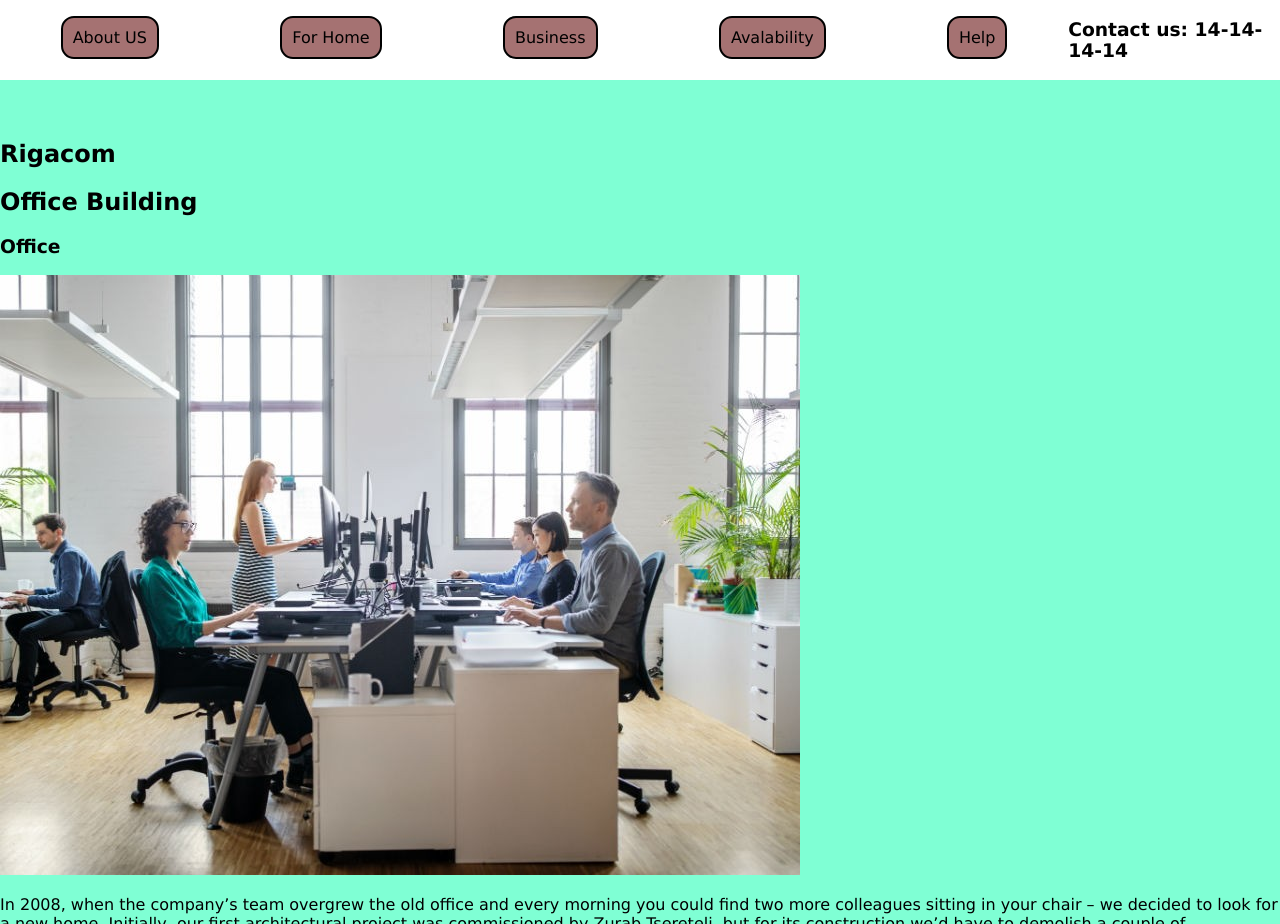
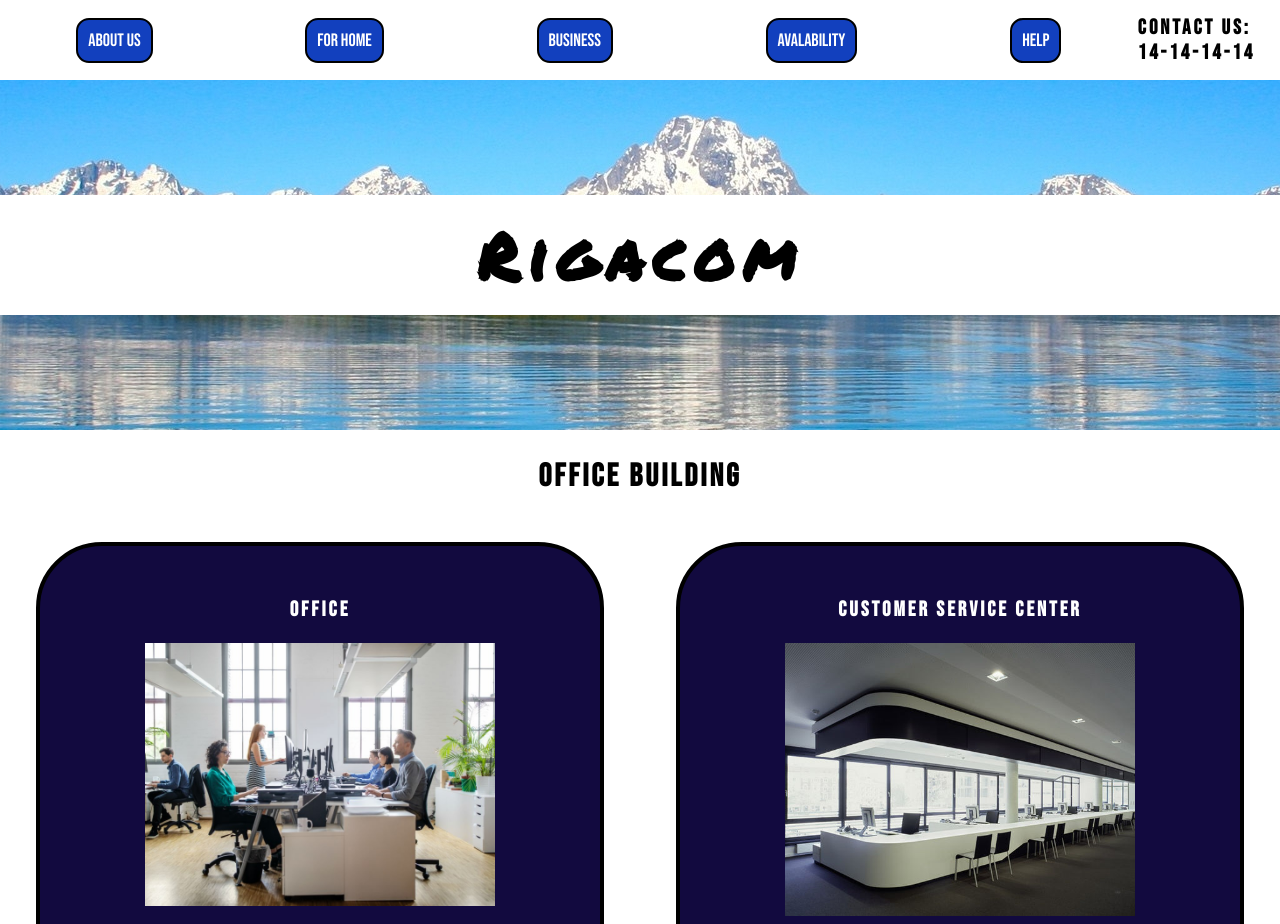
Before and after one commit to Arthury96/Portfolio-Website, a plain HTML site: page index.html in a window 1280 px wide. Shown: the top 924 px of the page. Drawn offline with Linux system fonts and the light colour scheme.

Commit message:
update v3.0

```diff
--- a/index.html
+++ b/index.html
@@ -3,7 +3,13 @@
 <head>
     <title>Internet Provider</title>
     <link rel="stylesheet" href="styles/style.css">
+    <link rel="preconnect" href="https://fonts.googleapis.com">
+<link rel="preconnect" href="https://fonts.gstatic.com" crossorigin>
+<link href="https://fonts.googleapis.com/css2?family=Bebas+Neue&display=swap" rel="stylesheet">
 
+<link rel="preconnect" href="https://fonts.googleapis.com">
+<link rel="preconnect" href="https://fonts.gstatic.com" crossorigin>
+<link href="https://fonts.googleapis.com/css2?family=Permanent+Marker&display=swap" rel="stylesheet">
 </head>
 <body>
     <header>
@@ -23,13 +29,14 @@
     </header>
     <main>
         <section class="logo">
-            <h1>Rigacom</h1>
+            <div class="logo-div"><h1>Rigacom</h1></div>
         </section>
         <section id="about">
             <div class="heading"><h2>Office Building</h2></div>
+            <div class="aboutus">
             <div class="office content">
                 <h3>Office </h3>
-                <img src="styles/img/office.jpeg" alt="Office">
+                <div class="fleximg"><img src="styles/img/office.jpeg" alt="Office"></div>
                 <p>In 2008, when the company’s team overgrew the old office and every
                     morning you could find two more colleagues sitting in your chair –
                     we decided to look for a new home. Initially, our first architectural
@@ -41,7 +48,7 @@
             </div>
             <div class="service content">
                 <h3>Customer Service Center</h3>
-                <img src="styles/img/Teherani-Eppendorf-05.jpg" alt="Service center">
+                <div class="fleximg"><img src="styles/img/Teherani-Eppendorf-05.jpg" alt="Service center"></div>
                 <p>Our customer service centre is a warm and cosy place – over 150 people visit it daily.
                     We are especially pleased when clients visit us with their children – we even have a
                     small play corner for kids to draw and read.
@@ -53,7 +60,7 @@
             </div>
             <div class="new_connections content">
                 <h3>New Connections Department</h3>
-                <img src="styles/img/stockfresh_8245621_female-customer-services-agent-in-call-center_sizeS.jpg" alt="New Connections Department">
+                <div class="fleximg"><img src="styles/img/stockfresh_8245621_female-customer-services-agent-in-call-center_sizeS.jpg" alt="New Connections Department"></div>
                 <p>In the department of new connections, a telephone is the main working tool – our operators
                     process up to 500 calls per day. Can you imagine that? On average, each employee in this
                     department wears out 2 telephones per year.
@@ -65,7 +72,7 @@
             </div>
             <div class="business_customer content">
                 <h3>Business Customer Department</h3>
-                <img src="styles/img/imgg.jpg" alt="Business Customer Department">
+                <div class="fleximg"><img src="styles/img/imgg.jpg" alt="Business Customer Department"></div>
                 <p>It's one thing to find an individual solution for a client, connect him to the services, provide
                      an interrupted Internet and television connection. And it’s a completely different thing – if
                      your client is not one person, but an entire company. For the best business solutions, they
@@ -75,7 +82,7 @@
             </div>
             <div class="technical content">
                 <h3>Technical Department 24/7</h3>
-                <img src="styles/img/images.jpg" alt="">
+                <div class="fleximg"><img src="styles/img/images.jpg" alt=""></div>
                 <p>Even after a short work experience in the department, our round-the-clock technical assistance
                     operators can easily obtain an extra education in psychology — sometimes clients contact the
                     technical department, because they are in need of psychological support due to the loss of the
@@ -83,6 +90,7 @@
                      TV problem like: “I can't find my remote!” In any case, customer problems are solved with all
                      care and seriousness.</p>
             </div>
+        </div>
         </section>
         <section id="home">
             <h2>Internet and Television in Riga and Riga District from 6 euros per month</h2>
--- a/styles/style.css
+++ b/styles/style.css
@@ -1,11 +1,13 @@
 html {
-  background-color: aquamarine;
-  font-family: 'Lucida Sans', 'Lucida Sans Regular', 'Lucida Grande',
-    'Lucida Sans Unicode', Geneva, Verdana, sans-serif;
+  background-color: rgb(255, 255, 255);
+  font-family: 'Bebas Neue', cursive;
+  height: 100%;
 }
 
 body {
   margin: 0;
+  height: 100%;
+  font-size: 18px;
 }
 
 header {
@@ -30,12 +32,12 @@ header nav ul li {
   padding: 10px;
   border: 2px solid black;
   border-radius: 13px;
-  background-color: rgb(165, 114, 114);
+  background-color: rgb(18, 64, 190);
 }
 
 header nav ul li a {
   text-decoration: none;
-  color: black;
+  color: rgb(255, 255, 255);
 }
 
 header nav {
@@ -44,13 +46,84 @@ header nav {
 
 .head-contact {
   display: flex;
-
+  width: 160px;
   align-items: center;
 }
 
 main {
   position: relative;
-  top: 120px;
+  top: 80px;
+}
+
+footer {
+  position: relative;
+  top: 80px;
+}
+
+.logo {
+  display: flex;
+  height: 350px;
+  text-align: center;
+  align-items: center;
+  background-image: url('../styles/img/ws_Clear_Blue_Sky_Lake_&_Mountain_1920x1080.jpg');
+  background-position: center;
+  background-repeat: no-repeat;
+}
+
+.logo-div {
+  display: flex;
+  width: 100%;
+  height: 120px;
+  align-items: center;
+  justify-content: center;
+  background-color: rgb(255, 255, 255);
+  font-family: ;
+}
+
+h1 {
+  font-size: 65px;
+  letter-spacing: 8px;
+  font-family: 'Permanent Marker', cursive;
+}
+
+h2 {
+  font-size: 32px;
+  letter-spacing: 3px;
+}
+
+h3 {
+  letter-spacing: 3px;
+}
+
+.aboutus {
+  display: flex;
+  width: auto;
+  flex-wrap: wrap;
+  justify-content: space-around;
+}
+
+.content {
+  display: flex;
+  flex-direction: column;
+  max-width: 500px;
+  text-align: center;
+  align-content: center;
+  padding: 30px;
+  margin: 20px;
+  border: 4px solid black;
+  border-radius: 66px;
+  background-color: rgb(18, 10, 63);
+  color: white;
+}
+
+.content img {
+  max-height: 350px;
+  max-width: 350px;
+  text-align: center;
+}
+
+.heading {
+  text-align: center;
 }
 
 @media screen and (max-width: 650px) {
@@ -60,6 +133,14 @@ main {
     position: static;
     border: 1px solid grey;
     width: 100%;
+  }
+
+  main {
+    position: static;
+  }
+
+  footer {
+    position: static;
   }
 
   header nav {
```
